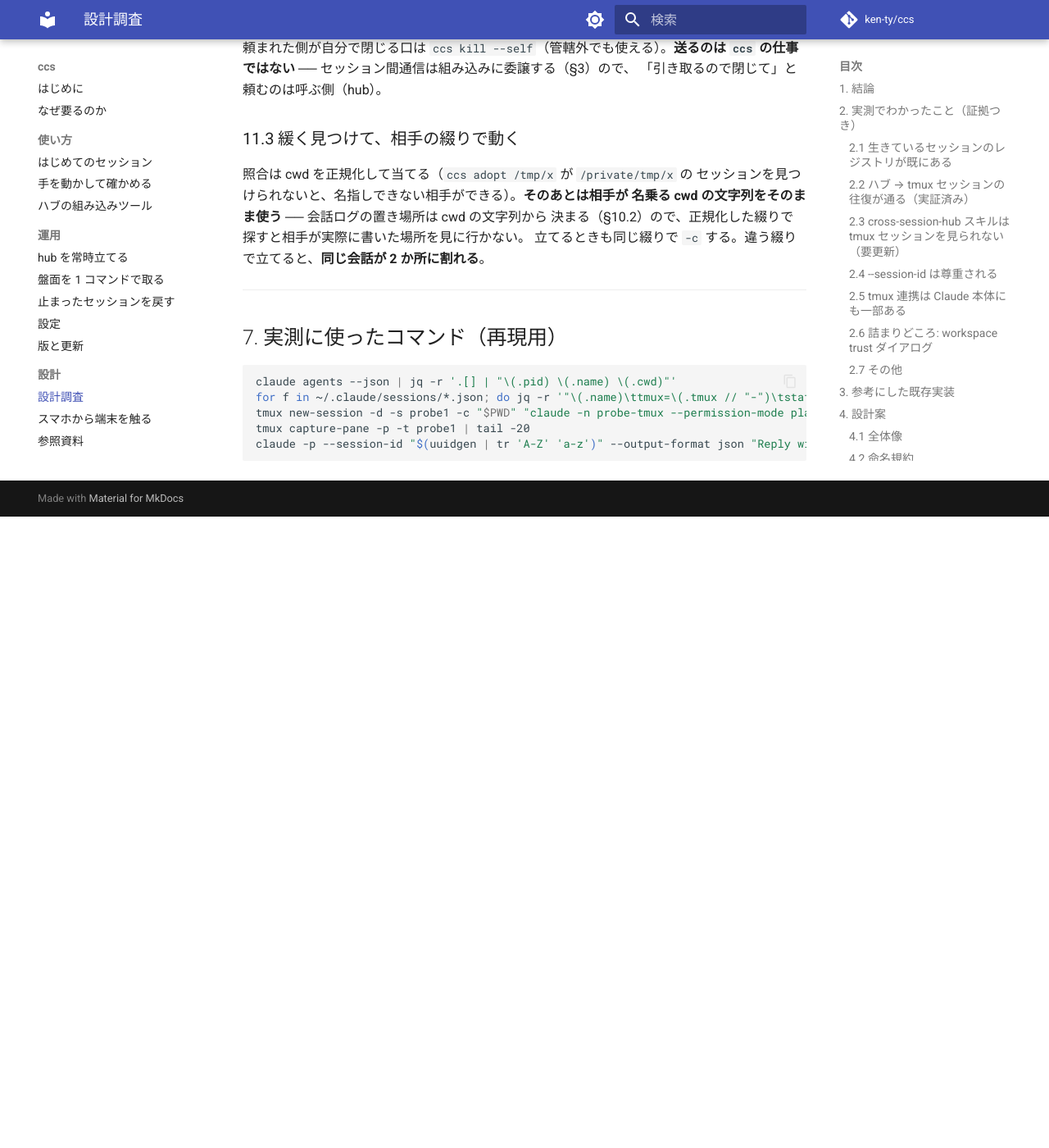
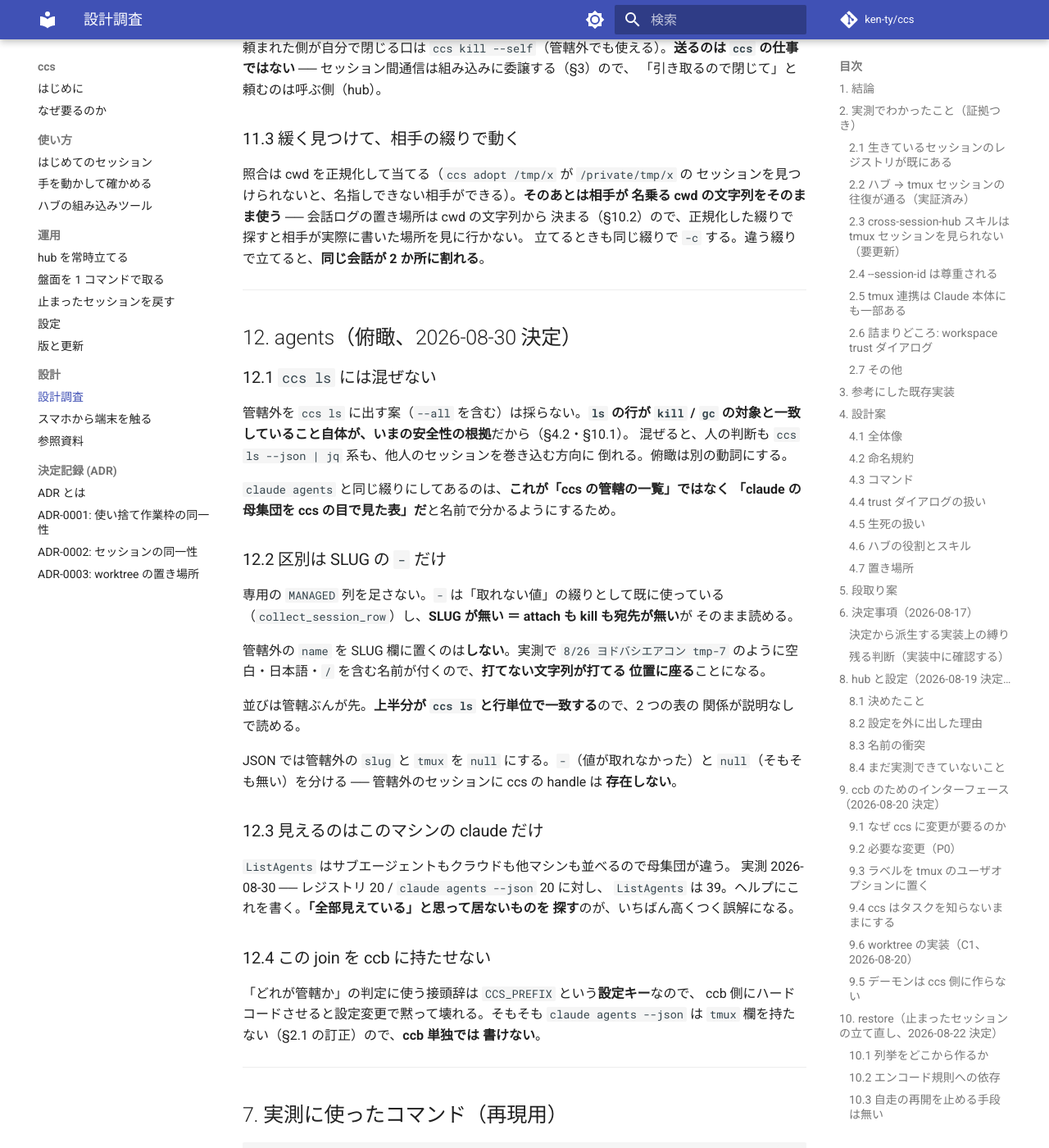
Before and after one commit to ken-ty/ccs, an MkDocs documentation site: the page built from docs/design.md, in a window 1280 px wide and 1400 px high, scrolled down 19895 px. Shown: the whole window at 82% size. Built offline with MkDocs 1.6.1 and Material for MkDocs 9.7.7, drawn with Linux system fonts in a browser that asks for light colours; comment, search, counter and statistics services are not loaded; before the commit the page ends 20525 px from its top, so only the background shows below that.

Commit message:
feat: ccs agents でこのマシンの claude を俯瞰する (#71)
一覧で未管理のセッションを把握する入口が無かった。ccs ls には混ぜない ──
あちらの行が kill / gc の対象と一致していること自体が、いまの安全性の
根拠だから。別の動詞に分ける。

claude agents と同じ綴りにしたのは、これが「ccs の管轄の一覧」ではなく
「claude の母集団を ccs の目で見た表」だと名前で分かるようにするため。

区別は SLUG の - だけ。専用の列を足さず、- が「attach も kill も宛先が
無い」を表す。管轄外の name を SLUG 欄に置かないのは、打てない文字列が
打てる位置に座るため (実測で空白・日本語・/ を含む名前が付く)。並びは
管轄ぶんが先で、上半分が ccs ls と行単位で一致する。

JSON では管轄外の slug と tmux を null にする。- (値が取れなかった) と
null (そもそも無い) を分ける。ccs ls --json の出力は変わらない。

status は無いことがあるので - を置く。実測でアプリ由来のセッションには
status キーそのものが無かったので、スタブに FAKE_CLAUDE_NO_STATUS を
足して再現した。

見えるのはこのマシンの claude だけであることをヘルプに書く。ListAgents は
サブエージェントもクラウドも他マシンも並べるので母集団が違う (実測:
ListAgents 39 に対しレジストリ 20)。


Claude-Session: https://claude.ai/code/session_01Rk9GZgevcGxmqgTnNkjj7a

Co-authored-by: Claude Opus 5 <noreply@anthropic.com>

````diff
--- a/docs/design.md
+++ b/docs/design.md
@@ -694,6 +694,51 @@ RC が付かないことは「アプリからもハブからも見えない」
 
 ---
 
+## 12. agents（俯瞰、2026-08-30 決定）
+
+### 12.1 `ccs ls` には混ぜない
+
+管轄外を `ccs ls` に出す案（`--all` を含む）は採らない。**`ls` の行が `kill` /
+`gc` の対象と一致していること自体が、いまの安全性の根拠**だから（§4.2・§10.1）。
+混ぜると、人の判断も `ccs ls --json | jq` 系も、他人のセッションを巻き込む方向に
+倒れる。俯瞰は別の動詞にする。
+
+`claude agents` と同じ綴りにしてあるのは、**これが「ccs の管轄の一覧」ではなく
+「claude の母集団を ccs の目で見た表」だ**と名前で分かるようにするため。
+
+### 12.2 区別は SLUG の `-` だけ
+
+専用の `MANAGED` 列を足さない。`-` は「取れない値」の綴りとして既に使っている
+（`collect_session_row`）し、**SLUG が無い ＝ attach も kill も宛先が無い**が
+そのまま読める。
+
+管轄外の `name` を SLUG 欄に置くのは**しない**。実測で `8/26 ヨドバシエアコン
+tmp-7` のように空白・日本語・`/` を含む名前が付くので、**打てない文字列が打てる
+位置に座る**ことになる。
+
+並びは管轄ぶんが先。**上半分が `ccs ls` と行単位で一致する**ので、2 つの表の
+関係が説明なしで読める。
+
+JSON では管轄外の `slug` と `tmux` を `null` にする。`-`（値が取れなかった）と
+`null`（そもそも無い）を分ける ── 管轄外のセッションに ccs の handle は
+**存在しない**。
+
+### 12.3 見えるのはこのマシンの claude だけ
+
+`ListAgents` はサブエージェントもクラウドも他マシンも並べるので母集団が違う。
+実測 2026-08-30 ── レジストリ 20 / `claude agents --json` 20 に対し、
+`ListAgents` は 39。ヘルプにこれを書く。**「全部見えている」と思って居ないものを
+探す**のが、いちばん高くつく誤解になる。
+
+### 12.4 この join を ccb に持たせない
+
+「どれが管轄か」の判定に使う接頭辞は `CCS_PREFIX` という**設定キー**なので、
+ccb 側にハードコードさせると設定変更で黙って壊れる。そもそも
+`claude agents --json` は `tmux` 欄を持たない（§2.1 の訂正）ので、**ccb 単独では
+書けない**。
+
+---
+
 ## 7. 実測に使ったコマンド（再現用）
 
 ```bash
````
Also changed, not shown: README.md (+1 -0 lines), ROADMAP.md (+1 -1 lines), docs/index.md (+1 -0 lines), 5 other files.
